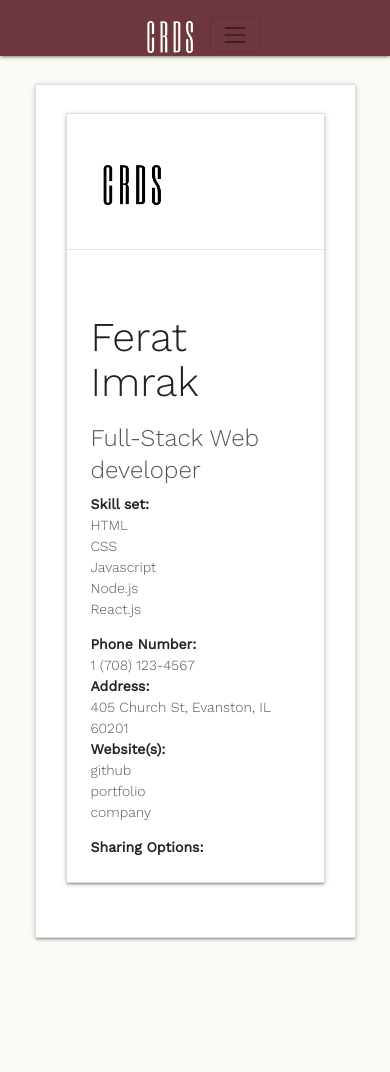
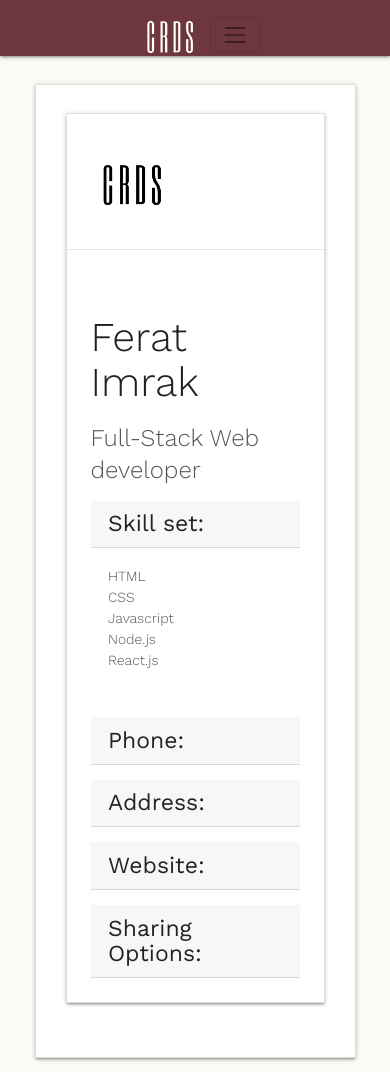
Before and after one commit to Miles-Windu/CRDS, a React (Create React App) app in the folder client/: page /fullprofile in a window 390 px wide. Before the commit the page ends 952 px from the top, so only its background shows below. Built offline with nearby package versions, Linux system fonts and the light colour scheme.

Commit message:
new responsive landing, new full card

```diff
--- a/client/src/components/FullProfile/fullprofile.js
+++ b/client/src/components/FullProfile/fullprofile.js
@@ -51,7 +51,7 @@ class fullprofile extends Component {
                             <div className="row">
                             {/* INSERT CARDS HERE ***************************************************/}
                                 {/* <!-- CARD 1 DUMMY CARD --> */}
-                                <div className=" col-lg-12 col-xl-12" id="user-card">
+                                {/* <div className=" col-lg-12 col-xl-12" id="user-card">
                                     <div className="card" style={{maxWidth: "600px"}}>
                                         <div className="col-md-4 justify-content-center card-image waves-effect waves-block waves-light">
                                         <br />
@@ -59,11 +59,11 @@ class fullprofile extends Component {
                                         </div>
                                         <hr />
                                         <div className="card-content">
-                                            {/* NAME */}
+
                                             <h3 className=" grey-text text-darken-4" id="name">Ferat Imrak</h3>
-                                            {/* TITLE */}
+
                                             <p className="card-title" id="title">Full-Stack Web developer</p>
-                                            {/* SKILLSETS */}
+
                                             <h7 className="h7"> Skill set: </h7>
                                                 <ul>
                                                     <li id="skill1">
@@ -82,13 +82,13 @@ class fullprofile extends Component {
                                                     <p>React.js</p>
                                                     </li>
                                                 </ul>
-                                            {/* PHONE */}
+
                                             <h7 className="h7"> Phone Number: </h7>
                                             <p className="card-text" id="phone"> 1 (708) 123-4567</p>
-                                            {/* ADDRESS */}
+
                                             <h7 className="h7"> Address: </h7>
                                             <p className="card-text" id="address"> 405 Church St, Evanston, IL 60201</p>
-                                            {/* WEB LINK */}
+
                                             <h7 className="h7" id="website"> Website(s): </h7>
                                             <ul>
                                                 <li>
@@ -101,11 +101,92 @@ class fullprofile extends Component {
                                                 <a href="https://github.com/jiro1/Project-3">company</a>
                                                 </li>
                                             </ul>
-                                            {/* SHARE */}
-                                            <p></p>
+
                                             <h7 className="h7"> Sharing Options: </h7>
                                             <div class="addthis_inline_share_toolbox_e8kh"></div>
 
+                                        </div>
+
+                                    </div>
+                                </div> */}
+                                {/* DUMMY CARD 2 */}
+                                <div className=" col-lg-12 col-xl-12" id="user-card">
+                                    <div className="card" style={{maxWidth: "600px"}}>
+                                        <div className="col-md-4 justify-content-center card-image waves-effect waves-block waves-light">
+                                        <br />
+                                        <img className="align-center" src={image2} alt="" style={{width: "100px", height: "100px"}} />
+                                        </div>
+                                        <hr />
+                                        <div className="card-content">
+                                            {/* NAME */}
+                                            <h3 className=" grey-text text-darken-4" id="name">Ferat Imrak</h3>
+                                            {/* TITLE */}
+                                            <p className="card-title" id="title">Full-Stack Web developer</p>
+                                            {/* ACCORDION DROP */}
+                                                <div id="accordion">
+                                                {/* SKILLSET DROP */}
+                                                    <h5 className="card-header" id="headingOne" data-toggle="collapse" data-target="#collapseOne" aria-expanded="true" aria-controls="collapseOne">
+                                                    Skill set:
+                                                    </h5>
+                                                        <div id="collapseOne" className="collapse show" aria-labelledby="headingOne" data-parent="#accordion">
+                                                        <div class="card-body">
+                                                            <ul>
+                                                                <li id="skill1">
+                                                                <p>HTML</p>
+                                                                </li>
+                                                                <li id="skill2">
+                                                                <p>CSS</p>
+                                                                </li>
+                                                                <li id="skill3">
+                                                                <p>Javascript</p>
+                                                                </li>
+                                                                <li id="skill4">
+                                                                <p>Node.js</p>
+                                                                </li>
+                                                                <li id="skill5">
+                                                                <p>React.js</p>
+                                                                </li>
+                                                            </ul>
+                                                        </div>
+                                                        </div>
+                                                {/* PHONE  */}
+                                                    <h5 className="card-header" id="headingTwo" data-toggle="collapse" data-target="#collapseTwo" aria-expanded="false" aria-controls="collapseTwo">
+                                                        Phone:
+                                                    </h5>
+                                                    <div id="collapseTwo" className="collapse" aria-labelledby="headingTwo" data-parent="#accordion">
+                                                        <div className="card-body">
+                                                            (708) 123-4567
+                                                        </div>
+                                                    </div>
+                                                {/* ADDRESS  */}
+                                                    <h5 className="card-header" id="headingThree" data-toggle="collapse" data-target="#collapseThree" aria-expanded="false" aria-controls="collapseThree">
+                                                        Address:
+                                                    </h5>
+                                                    <div id="collapseThree" className="collapse" aria-labelledby="headingThree" data-parent="#accordion">
+                                                        <div className="card-body">
+                                                             405 Church St, Evanston, IL 60201
+                                                        </div>
+                                                    </div>
+
+                                                 {/* WEBSITE */}
+                                                 <h5 className="card-header" id="headingFour" data-toggle="collapse" data-target="#collapseFour" aria-expanded="false" aria-controls="collapseFour">
+                                                        Website:
+                                                    </h5>
+                                                    <div id="collapseFour" className="collapse" aria-labelledby="headingFour" data-parent="#accordion">
+                                                        <div className="card-body">
+                                                            <a href="https://github.com/jiro1/Project-3">github</a>
+                                                        </div>
+                                                    </div>
+                                                 {/* SHARING OPTIONS */}
+                                                 <h5 className="card-header" id="headingFive" data-toggle="collapse" data-target="#collapseFive" aria-expanded="false" aria-controls="collapseFive">
+                                                        Sharing Options:
+                                                    </h5>
+                                                    <div id="collapseFive" className="collapse" aria-labelledby="headingFive" data-parent="#accordion">
+                                                        <div className="card-body">
+                                                            <div class="addthis_inline_share_toolbox_e8kh"></div>
+                                                        </div>
+                                                    </div>
+                                            </div>
                                         </div>
 
                                     </div>
--- a/client/src/components/Landing/Landing.js
+++ b/client/src/components/Landing/Landing.js
@@ -134,8 +134,8 @@ class Landing extends Component {
 
                         <a className="btn btn-info btn-lg" href="/register" role="button">Sign Up!</a>
                     </div>
-                    <div className="col-lg-6 col-sm-12">
-                        <img src={image2} alt="floating-cards" />
+                    <div className="col-lg-6 col-sm-12 col-xs-12">
+                        <img src={image2} alt="floating-cards" className="img-fluid"/>
                     </div>
                 </div>
             </div>
@@ -160,8 +160,10 @@ class Landing extends Component {
                         <br /> - The Connectors
                     </p>
                 </div>
-                <div className="col-lg-5 col-sm-12">
-                   <img className="animation-element slide-left testimonial" src={image3} alt="macbook-on-desk.jpg" />
+                <div className="col-lg-5 col-sm-12 col-xs-12">
+                    {/* original animated image */}
+                    {/* <img className="animation-element slide-left testimonial" src={image3} alt="macbook-on-desk.jpg" /> */}
+                   <img className="img-fluid" src={image3} alt="macbook-on-desk.jpg" />
                 </div>
             </div>
             </div>
@@ -266,7 +268,7 @@ class Landing extends Component {
                 <div id="map-container-google-11" className="z-depth map-container-2" >
                     <br />
                     <iframe src="https://maps.google.com/maps?q=chicago&t=&z=13&ie=UTF8&iwloc=&output=embed"
-                    frameborder="0" style={{border: "0"}} title="Google-Map" allowfullscreen></iframe>
+                    frameborder="0" style={{border: "0"}} title="Google-Map" allowfullscreen className="img-fluid"></iframe>
                 </div>
             </div>
             <div className="col-lg-5">
--- a/client/src/components/css/style.css
+++ b/client/src/components/css/style.css
@@ -40,6 +40,7 @@ br {
 .activator {
     width: 100%;
 }
+
 
 /* Contact US CSS */
 * {
```
